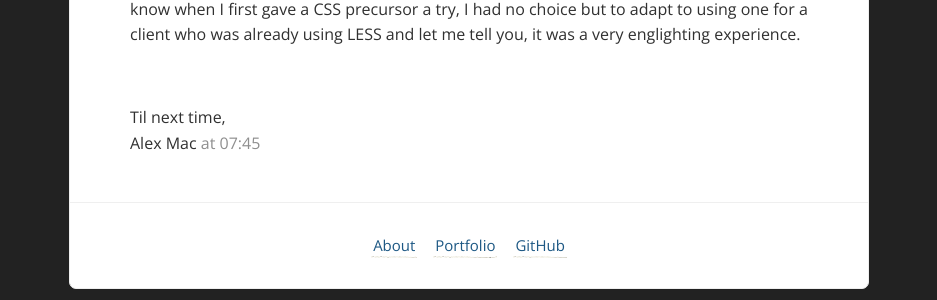
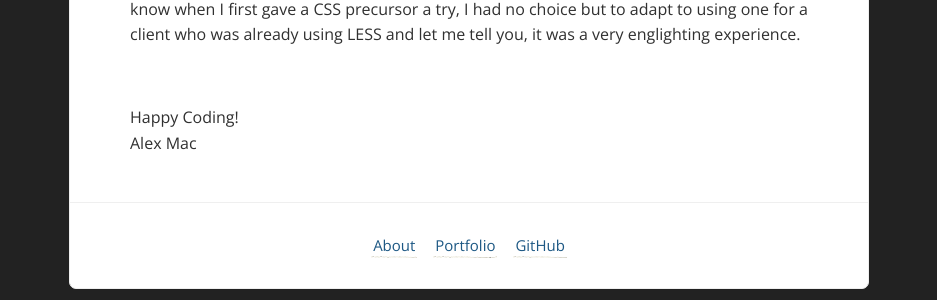
Before and after one commit to alex-mac/blog, a Jekyll site: the page built from _posts/2016-03-04-css-tips-sass-vs-less-vs-scss.md, in a window 1280 px wide. Shown: the part 562-862 px from the top of the page, without its empty margins (171-1108 px from the left). Built offline with Jekyll 4.4.1, drawn with Linux system fonts in a browser that asks for light colours; comment, search, counter and statistics services are not loaded.

Commit message:
changed signoff

```diff
--- a/_includes/signoff.html
+++ b/_includes/signoff.html
@@ -1,6 +1,6 @@
 <br />
 <p>
-  Til next time,<br/>
+  Happy Coding!<br/>
   {{ site.signoff }}
-  <span class="muted">{{ page.date | date: "at %H:%M" }}</span>
+  <!-- <span class="muted">{{ page.date | date: "at %H:%M" }}</span> -->
 </p>
```
